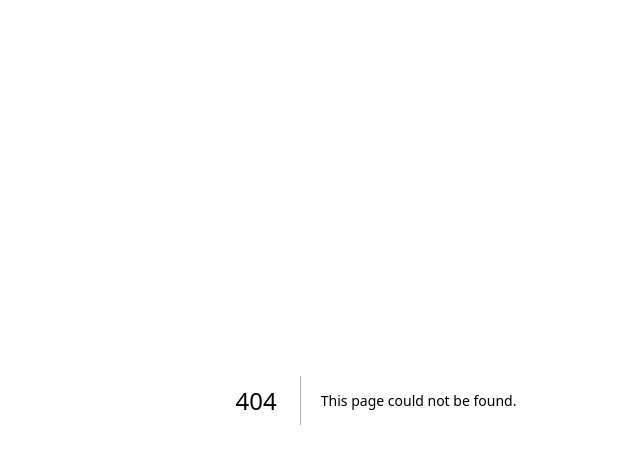
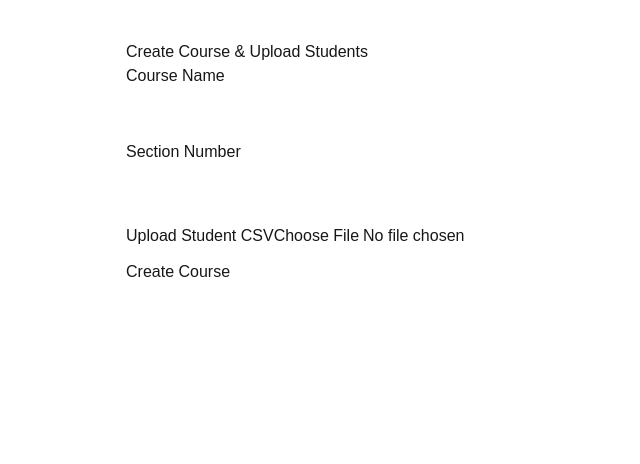
Before and after one commit to acm-projects/Verbalize, a Next.js app in the folder verbalize/: page /course in a window 1280 px wide. Before the commit this address had no page. Shown: the top 464 px of the page, without its empty margins (264-904 px from the left). Built offline with nearby package versions, Linux system fonts and the light colour scheme; no server answers.

Commit message:
Course adding functionality

```diff
--- /dev/null
+++ b/package.json
@@ -0,0 +1,5 @@
+{
+  "dependencies": {
+    "papaparse": "^5.5.3"
+  }
+}
--- a/verbalize/app/account/account-form.tsx
+++ b/verbalize/app/account/account-form.tsx
@@ -13,9 +13,9 @@ export default function AccountForm({ user }: { user: User | null }) {
 
   const supabase = createClient()
   const [loading, setLoading] = useState(true)
-  const [firstName, setFirstName] = useState<string | null>(null)
-  const [lastName, setLastName] = useState<string | null>(null)
-  const [email, setEmail] = useState<string | null>(null)
+  const [firstName, setFirstName] = useState<string | null>("")
+  const [lastName, setLastName] = useState<string | null>("")
+  const [email, setEmail] = useState<string | null>("")
 
   const getProfile = useCallback(async () => {
     try {
--- /dev/null
+++ b/verbalize/app/api/course/route.ts
@@ -0,0 +1,44 @@
+import { NextResponse } from "next/server";
+import { createClient } from "@/lib/supabase/server";
+
+export async function POST(req: Request) {
+  try {
+    const supabase = await createClient();
+
+    const {
+      data: { user },
+      error: authError,
+    } = await supabase.auth.getUser();
+
+    if (!user) {
+      return NextResponse.json({ error: "Unauthorized" }, { status: 401 });
+    }
+
+    const body = await req.json();
+    const { course_name, section_num, student_info } = body;
+
+    const { data, error } = await supabase
+      .from("Course_Details")
+      .insert({
+        course_name: course_name,
+        section_num: section_num,
+        student_info: student_info,
+        professor_id: user.id,
+      })
+      .select()
+      .single();
+
+    if (error) {
+      throw error;
+    }
+
+    return NextResponse.json(data);
+  } catch (error) {
+   console.error(error);
+
+  return NextResponse.json(
+    { error: "Failed to create course", details: String(error) },
+    { status: 500 }
+  );
+}
+}
--- /dev/null
+++ b/verbalize/app/api/students/route.ts
@@ -0,0 +1,23 @@
+import { NextResponse } from "next/server";
+import { createClient } from "@/lib/supabase/server";
+
+export async function POST(req: Request) {
+  try {
+    const supabase = await createClient();
+    const { data: { user } } = await supabase.auth.getUser();
+    if (!user) return NextResponse.json({ error: "Unauthorized" }, { status: 401 });
+
+    const body = await req.json();
+    const { students } = body; // array of { first_name, last_name, email, netID, course_section }
+
+    const { error } = await supabase
+      .from("Students")
+      .insert(students);
+
+    if (error) throw error;
+
+    return NextResponse.json({ success: true });
+  } catch (err: any) {
+    return NextResponse.json({ error: err.message }, { status: 500 });
+  }
+}
--- a/verbalize/app/components/Signup.tsx
+++ b/verbalize/app/components/Signup.tsx
@@ -6,10 +6,10 @@ import { useState } from "react";
 
 export default function Signup() {
 
-    const [name, setName] = useState("");
+    const [firstName, setFirstName] = useState("");
     const [email, setEmail] = useState("");
     const [password, setPassword] = useState("");
-    const [lastname, setLastname] = useState("");
+    const [lastName, setLastName] = useState("");
     const [confirmPassword, setConfirmPassword] = useState("");
     const [error, setError] = useState("");
 
@@ -41,14 +41,14 @@ export default function Signup() {
                                 <label className="text-gray-600 font-semibold ml-1">First Name</label>
                                 <div className="relative">
                                     <span className="absolute left-4 top-3 text-gray-400 opacity-10">👤</span>
-                                    <input name="firstName" type="text" value={name} onChange={(e) => setName(e.target.value)} className="w-full pl-12 pr-4 py-3 border border-gray-300 rounded-lg focus:outline-none focus:ring-2 focus:ring-[#4A86A8]/20 text-black"></input>
+                                    <input name="firstName" type="text" value={firstName} onChange={(e) => setFirstName(e.target.value)} className="w-full pl-12 pr-4 py-3 border border-gray-300 rounded-lg focus:outline-none focus:ring-2 focus:ring-[#4A86A8]/20 text-black"></input>
                                 </div>
                             </div>
                             <div>
                                 <label className="text-gray-600 font-semibold ml-1">Last Name</label>
                                 <div className="relative">
                                     <span className="absolute pl-4 pt-3 text-gray-400 opacity-13">🏢</span>
-                                    <input name="lastName" type="text" value={lastname} onChange={(e) => setLastname(e.target.value)} className="w-full pl-12 pr-4 py-3 border border-gray-300 rounded-lg focus:outline-none focus:ring-2 focus:ring-[#4A86A8]/20 text-black"></input>
+                                    <input name="lastName" type="text" value={lastName} onChange={(e) => setLastName(e.target.value)} className="w-full pl-12 pr-4 py-3 border border-gray-300 rounded-lg focus:outline-none focus:ring-2 focus:ring-[#4A86A8]/20 text-black"></input>
                                 </div>
                             </div>
                         </div>
--- /dev/null
+++ b/verbalize/app/course/page.tsx
@@ -0,0 +1,104 @@
+"use client";
+
+import { useState } from "react";
+import { StudentUploader } from '@/lib/StudentUploader'
+import { createClient } from "@/lib/supabase/client";
+
+
+export default function Course() {
+  const supabase = createClient();
+
+  const [courseName, setCourseName] = useState("");
+  const [sectionNum, setSectionNum] = useState("");
+  const [studentInfo, setStudentInfo] = useState("");
+  const [file, setFile] = useState<File | null>(null);
+  const [loading, setLoading] = useState(false);
+  const [message, setMessage] = useState("");
+
+  const handleSubmit = async (e: React.FormEvent) => {
+    e.preventDefault();
+    setLoading(true);
+    setMessage("");
+
+    try {
+      const res = await fetch("/api/course", {
+        method: "POST",
+        headers: {
+          "Content-Type": "application/json",
+        },
+        body: JSON.stringify({
+          course_name: courseName,
+          section_num: sectionNum,
+          student_info: studentInfo,
+        }),
+      });
+
+      const data = await res.json();
+
+      if (!res.ok) {
+        throw new Error(data.error || "Something went wrong");
+      }
+
+      if (file) {
+        const uploader = new StudentUploader(supabase, file);
+        await uploader.process(); // upload to storage + insert students
+      }
+
+      setMessage("Course created successfully!");
+      setCourseName("");
+      setSectionNum("");
+      setStudentInfo("");
+    } catch (err: any) {
+      setMessage(err.message);
+    }
+
+    setLoading(false);
+  };
+
+  return (
+    <div style={{ maxWidth: 500, margin: "40px auto", fontFamily: "sans-serif" }}>
+      <h1>Create Course & Upload Students</h1>
+
+      <form onSubmit={handleSubmit}>
+        <div style={{ marginBottom: 12 }}>
+          <label>Course Name</label>
+          <input
+            type="text"
+            value={courseName}
+            onChange={(e) => setCourseName(e.target.value)}
+            required
+            style={{ width: "100%", padding: 8 }}
+          />
+        </div>
+
+        <div style={{ marginBottom: 12 }}>
+          <label>Section Number</label>
+          <input
+            type="text"
+            value={sectionNum}
+            onChange={(e) => setSectionNum(e.target.value)}
+            required
+            style={{ width: "100%", padding: 8 }}
+          />
+        </div>
+
+        <div style={{ marginBottom: 12 }}>
+          <label>Upload Student CSV</label>
+          <input
+            type="file"
+            accept=".csv"
+            onChange={(e) => e.target.files && setFile(e.target.files[0])}
+            style={{ marginTop: 8 }}
+            required
+          />
+        </div>
+
+        <button type="submit" disabled={loading}>
+          {loading ? "Processing..." : "Create Course"}
+        </button>
+      </form>
+
+      {message && <p style={{ marginTop: 20 }}>{message}</p>}
+    </div>
+  );
+}
--- a/verbalize/app/login/actions.ts
+++ b/verbalize/app/login/actions.ts
@@ -22,8 +22,10 @@ export async function login(formData: FormData) {
     redirect('/error')
   }
 
-  revalidatePath('/', 'layout')
-  redirect('/account')
+  //revalidatePath('/', 'layout')
+  //redirect('/account')
+    redirect('/course')
+
 }
 
 export async function signup(formData: FormData) {
@@ -36,9 +38,17 @@ export async function signup(formData: FormData) {
     password: formData.get('password') as string
   }
 
+  //console.log('Signup form data:', data)
+
   const { data: authData, error: authError } = await supabase.auth.signUp({
     email: data.email,
     password: data.password,
+    options: {
+    data: {
+      first_name: data.firstName,
+      last_name: data.lastName,
+    },
+  },
   })
 
   if (authError) {
@@ -48,13 +58,13 @@ export async function signup(formData: FormData) {
 
   if (authData.user) {
     const { error: dbError } = await supabase.from('Users').insert({
-      id: authData.user.id,        // <- from Auth, not from form
-      first_name: data.firstName,  // <- from form
-      last_name: data.lastName,    // <- from form
+      id: authData.user.id,
+      first_name: data.firstName,
+      last_name: data.lastName,
       email: data.email,
     })
 
-    console.log('Auth signup data:', authData)
+    //console.log('Auth signup data:', authData)
 
     if (dbError) {
       console.error('Error inserting user profile:', dbError)
@@ -64,8 +74,8 @@ export async function signup(formData: FormData) {
 
   }
 
-  revalidatePath('/', 'layout')
-  redirect('/account')
+  //revalidatePath('/', 'layout')
+  redirect('/course')
 }
 
 export async function signInWithGoogle() {
@@ -87,6 +97,6 @@ export async function signInWithGoogle() {
   }
 
   if (data.url) {
-    redirect(data.url); // Go to Google
+    redirect(data.url); //Go to Google
   }
 }
--- /dev/null
+++ b/verbalize/lib/StudentUploader.ts
@@ -0,0 +1,71 @@
+import Papa from "papaparse";
+import { SupabaseClient } from "@supabase/supabase-js";
+
+export class StudentUploader {
+  supabase: SupabaseClient;
+  file: File | null;
+
+  constructor(supabase: SupabaseClient, file: File | null = null) {
+    this.supabase = supabase;
+    this.file = file;
+  }
+
+  setFile(file: File) {
+    this.file = file;
+  }
+
+  // Upload the CSV to Supabase Storage
+  async uploadToStorage(): Promise<string> {
+    if (!this.file) throw new Error("No file selected");
+
+    const uniqueName = `${Date.now()}-${this.file.name}`;
+    const { data, error } = await this.supabase.storage
+      .from("StudentBucket")
+      .upload(`uploads/${uniqueName}`, this.file);
+
+    if (error) throw error;
+    return data.path;
+  }
+
+  // Parse the CSV and insert students into database
+  async parseAndInsert(): Promise<void> {
+    if (!this.file) throw new Error("No file selected");
+
+    return new Promise<void>((resolve, reject) => {
+      Papa.parse(this.file!, {
+        header: false,
+        skipEmptyLines: true,
+        complete: async (results) => {
+          try {
+            // Skip header row
+            const rows = results.data.slice(1);
+
+            const studentsToInsert = rows.map((row: any) => ({
+              first_name: row[0],
+              last_name: row[1],
+              netID: row[2],
+              email: row[3],
+              course_section: row[4],
+            }));
+
+            const { error } = await this.supabase
+              .from("Students")
+              .insert(studentsToInsert);
+
+            if (error) reject(error);
+            else resolve();
+          } catch (err) {
+            reject(err);
+          }
+        },
+        error: (err) => reject(err),
+      });
+    });
+  }
+
+  // Full process: upload + insert
+  async process(): Promise<void> {
+    await this.uploadToStorage();
+    await this.parseAndInsert();
+  }
+}
```
Also changed, not shown: verbalize/package.json (+11 -4 lines), 1 other file (tests, documents, lock files or other folders).
